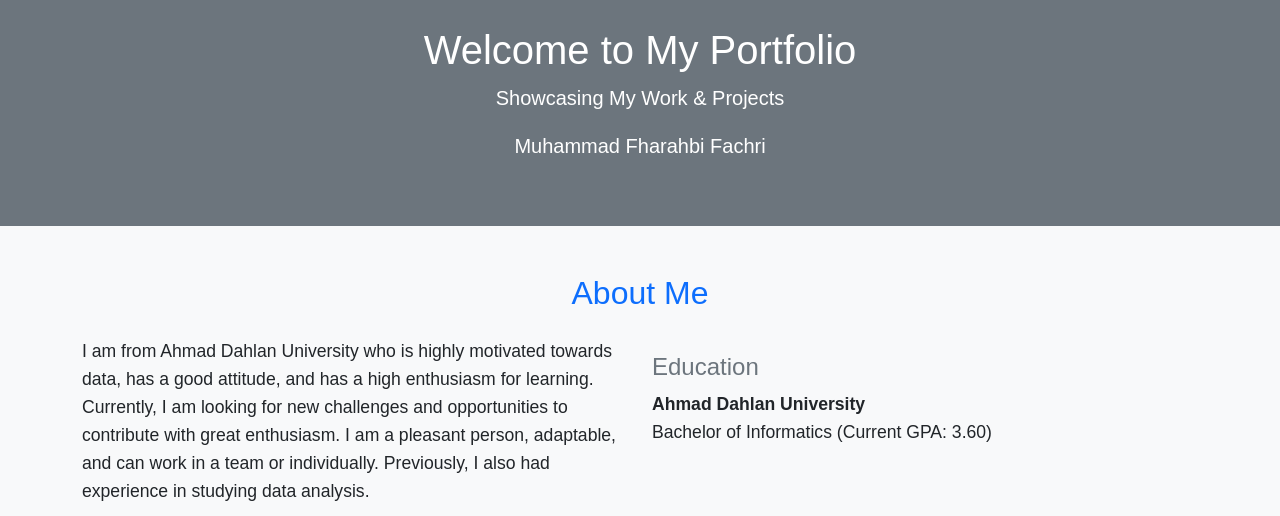
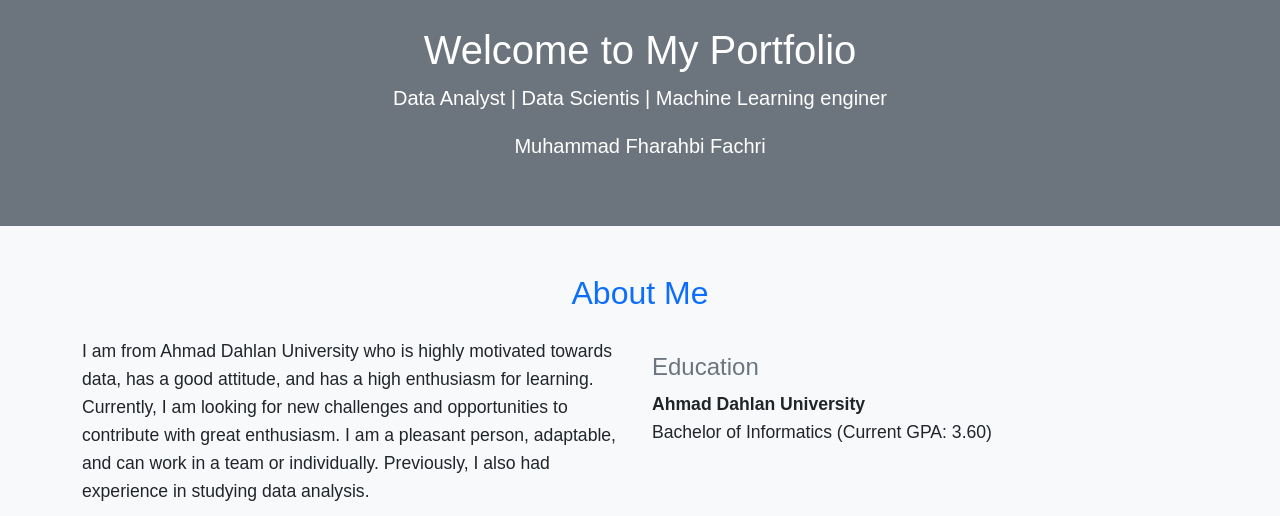
Before and after one commit to Fharahbi04/Portofolio, a plain HTML site: page index.html in a window 1280 px wide. Shown: the part 284-800 px from the top of the page. Drawn offline with nearby package versions, Linux system fonts and the light colour scheme.

Commit message:
Update index.html

```diff
--- a/index.html
+++ b/index.html
@@ -36,7 +36,7 @@
         <div class="container">
             <img src="img/MUHAMMAD FHARAHBI FACHRI.png" alt="Profile Picture" class="rounded-circle img-fluid mb-5" style="width: 150px; height: 150px; object-fit: cover;">
             <h1>Welcome to My Portfolio</h1>
-            <p class="lead">Showcasing My Work & Projects</p>
+            <p class="lead">Data Analyst | Data Scientis | Machine Learning enginer</p>
             <p class="lead">Muhammad Fharahbi Fachri</p>
         </div>
     </header>
```
